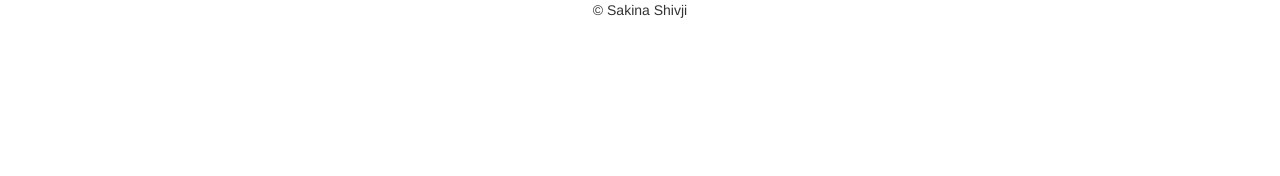
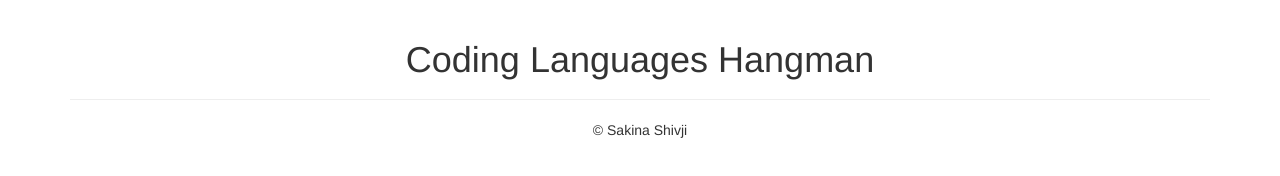
Before and after one commit to shivjisakina/Hangman, a plain HTML site: page index.html in a window 1280 px wide. Drawn offline with nearby package versions, Linux system fonts and the light colour scheme.

Commit message:
started implementing boostrap elements

```diff
--- a/index.html
+++ b/index.html
@@ -40,6 +40,12 @@
     <!-- Bootstrap container-->
     <div class="container">
 
+        <div class="page-header">
+            <h1>Coding Languages Hangman</h1>
+        </div>
+
+
+
     </div>
 
     <!-- LINK TO JS FILE -->
```
